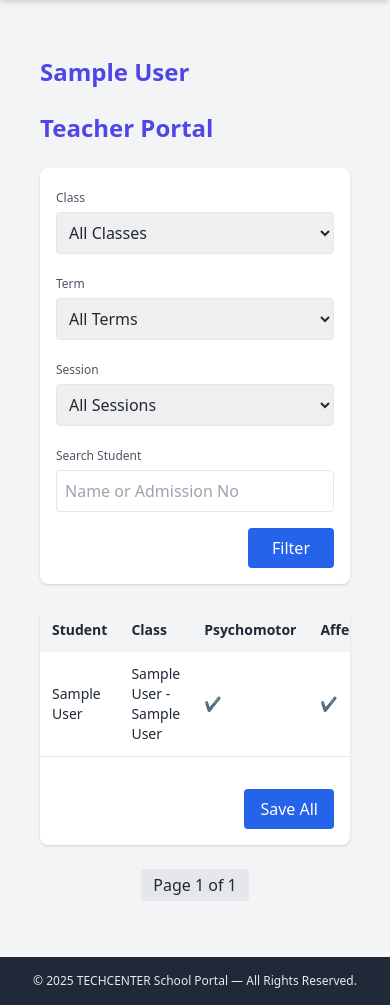
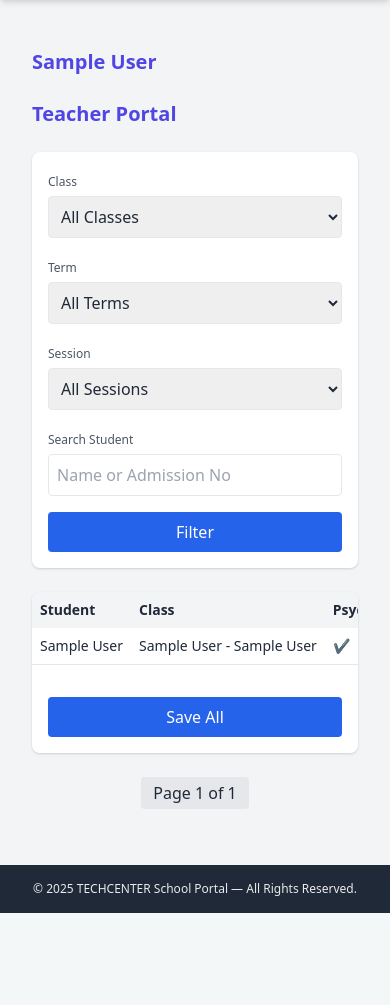
Before and after one commit to Esonest/School-Portal, a Django app: page /results/teacher/portal/ in a window 390 px wide. Shown: the part 64-1069 px from the top of the page. After the commit the page ends 977 px from the top, so only its background shows below. Run offline with Django 5.2, Linux system fonts and the light colour scheme; a user stored in the database is signed in; tables that the repository leaves empty hold one stand-in row (values such as "Sample post"); some libraries are stand-ins or nearby versions.

Commit message:
adjustment

```diff
--- a/results/templates/results/teacher_portal.html
+++ b/results/templates/results/teacher_portal.html
@@ -2,12 +2,13 @@
 {% block content %}
 <link href="https://cdn.jsdelivr.net/npm/tailwindcss@2.2.19/dist/tailwind.min.css" rel="stylesheet">
 
-<div class="max-w-7xl mx-auto p-6 space-y-6">
-  <h1 class="text-2xl font-bold text-{{ school.theme_color }}-600">{{ school.name }}</h1>
-  <h1 class="text-2xl font-bold text-{{ school.theme_color }}-600">Teacher Portal</h1>
+<div class="max-w-7xl mx-auto p-4 sm:p-6 space-y-6">
+
+  <h1 class="text-xl sm:text-2xl font-bold text-{{ school.theme_color }}-600">{{ school.name }}</h1>
+  <h1 class="text-xl sm:text-2xl font-bold text-{{ school.theme_color }}-600">Teacher Portal</h1>
 
   <!-- FILTER BAR -->
-  <form method="GET" class="grid grid-cols-1 md:grid-cols-4 gap-4 bg-white p-4 shadow rounded-lg">
+  <form method="GET" class="grid grid-cols-1 sm:grid-cols-2 md:grid-cols-4 gap-4 bg-white p-4 shadow rounded-lg">
     <div>
       <label class="text-xs text-gray-600">Class</label>
       <select name="class_id" class="mt-1 p-2 w-full border rounded">
@@ -43,8 +44,8 @@
       <input type="text" name="q" value="{{ q }}" placeholder="Name or Admission No" class="mt-1 p-2 w-full border rounded">
     </div>
 
-    <div class="md:col-span-4 flex justify-end">
-      <button class="bg-blue-600 hover:bg-blue-700 text-white px-6 py-2 rounded">Filter</button>
+    <div class="sm:col-span-2 md:col-span-4 flex justify-end">
+      <button class="bg-blue-600 hover:bg-blue-700 text-white px-6 py-2 rounded w-full sm:w-auto">Filter</button>
     </div>
   </form>
 
@@ -54,67 +55,70 @@
     <input type="hidden" name="term" value="{{ term }}">
     <input type="hidden" name="session" value="{{ session }}">
 
-    <div class="bg-white shadow rounded-lg overflow-hidden">
-      <table class="w-full text-sm">
+    <div class="bg-white shadow rounded-lg overflow-x-auto">
+      <table class="w-full text-sm min-w-max">
         <thead class="bg-gray-100 text-left">
           <tr>
-            <th class="p-3">Student</th>
-            <th class="p-3">Class</th>
-            <th class="p-3">Psychomotor</th>
-            <th class="p-3">Affective</th>
-            <th class="p-3">Actions</th>
+            <th class="p-2 sm:p-3">Student</th>
+            <th class="p-2 sm:p-3">Class</th>
+            <th class="p-2 sm:p-3">Psychomotor</th>
+            <th class="p-2 sm:p-3">Affective</th>
+            <th class="p-2 sm:p-3">Actions</th>
           </tr>
         </thead>
         <tbody>
           {% for row in rows %}
           <input type="hidden" name="student_id_{{ row.student.id }}" value="{{ row.student.id }}">
           <tr class="border-b">
-            <td class="p-3">{{ row.student.user.get_full_name }}</td>
-            <td class="p-3">{{ row.student.school_class }}</td>
-            <td class="p-3">{% if row.psychomotor %}✔{% else %}-{% endif %}</td>
-            <td class="p-3">{% if row.affective %}✔{% else %}-{% endif %}</td>
-            <td class="p-3">
+            <td class="p-2 sm:p-3">{{ row.student.user.get_full_name }}</td>
+            <td class="p-2 sm:p-3">{{ row.student.school_class }}</td>
+            <td class="p-2 sm:p-3">{% if row.psychomotor %}✔{% else %}-{% endif %}</td>
+            <td class="p-2 sm:p-3">{% if row.affective %}✔{% else %}-{% endif %}</td>
+            <td class="p-2 sm:p-3">
               <button type="button" onclick="toggleRow('{{ row.student.id }}')" class="text-blue-600 underline">View/Edit Scores</button>
             </td>
           </tr>
 
           <!-- EDITABLE SCORE & DOMAIN ROW -->
           <tr id="row-{{ row.student.id }}" class="hidden bg-gray-50">
-            <td colspan="5" class="p-4">
+            <td colspan="5" class="p-2 sm:p-4">
 
               <!-- Scores -->
               <h3 class="font-semibold mb-2">Scores</h3>
-              <table class="w-full text-xs">
+              <div class="overflow-x-auto">
+                <table class="w-full text-xs sm:text-sm min-w-max">
                   <thead class="bg-gray-200">
                     <tr>
-                    <th class="p-2">Subject</th>
-                    <th class="p-2">CA</th>
-                    <th class="p-2">Exam</th>
-                    <th class="p-2">Total</th>
-                    <th class="p-2">Teacher</th>
+                      <th class="p-1 sm:p-2">Subject</th>
+                      <th class="p-1 sm:p-2">CA</th>
+                      <th class="p-1 sm:p-2">Exam</th>
+                      <th class="p-1 sm:p-2">Total</th>
+                      <th class="p-1 sm:p-2">Teacher</th>
                     </tr>
                   </thead>
                   <tbody>
                     {% for s in row.scores %}
                     <tr class="border-b">
-                    <td class="p-2">{{ s.subject }}</td>
-                    <td class="p-2">
-                      <input type="number" name="ca_{{ s.id }}" min="0" max="100" value="{{ s.ca }}" class="border p-1 w-16 text-right rounded">
+                      <td class="p-1 sm:p-2">{{ s.subject }}</td>
+                      <td class="p-1 sm:p-2">
+                        <input type="number" name="ca_{{ s.id }}" min="0" max="100" value="{{ s.ca }}" class="border p-1 w-12 sm:w-16 text-right rounded">
                       </td>
-                    <td class="p-2">
-                      <input type="number" name="exam_{{ s.id }}" min="0" max="100" value="{{ s.exam }}" class="border p-1 w-16 text-right rounded">
+                      <td class="p-1 sm:p-2">
+                        <input type="number" name="exam_{{ s.id }}" min="0" max="100" value="{{ s.exam }}" class="border p-1 w-12 sm:w-16 text-right rounded">
                       </td>
-                    <td class="p-2 font-bold">{{ s.total }}</td>
-                    <td class="p-2">{{ s.teacher }}</td>
+                      <td class="p-1 sm:p-2 font-bold">{{ s.total }}</td>
+                      <td class="p-1 sm:p-2">{{ s.teacher }}</td>
                     </tr>
                     {% empty %}
                     <tr><td colspan="5" class="p-2 text-center text-gray-500">No scores available</td></tr>
                     {% endfor %}
                   </tbody>
                 </table>
+              </div>
 
               <!-- Psychomotor & Affective Domains -->
-              <div class="grid grid-cols-2 gap-4 mt-4">
+              <div class="overflow-x-auto mt-4">
+                <div class="grid grid-cols-1 sm:grid-cols-2 gap-4 min-w-max">
                   {% if row.psychomotor %}
                   <div>
                     <h4 class="font-medium mb-1">Psychomotor</h4>
@@ -139,6 +143,7 @@
                   </div>
                   {% endif %}
                 </div>
+              </div>
 
             </td>
           </tr>
@@ -147,21 +152,21 @@
       </table>
 
       <div class="mt-4 text-right p-4">
-        <button type="submit" class="px-4 py-2 bg-blue-600 text-white rounded">Save All</button>
+        <button type="submit" class="px-4 py-2 bg-blue-600 text-white rounded w-full sm:w-auto">Save All</button>
       </div>
     </div>
   </form>
 
   <!-- PAGINATION -->
-  <div class="flex justify-center space-x-2 mt-4">
+  <div class="flex flex-wrap justify-center space-x-2 mt-4">
     {% if students_page.has_previous %}
-    <a href="?page={{ students_page.previous_page_number }}" class="px-3 py-1 border rounded">Prev</a>
+    <a href="?page={{ students_page.previous_page_number }}" class="px-3 py-1 border rounded mb-2 sm:mb-0">Prev</a>
     {% endif %}
 
-    <span class="px-3 py-1 bg-gray-200 rounded">Page {{ students_page.number }} of {{ students_page.paginator.num_pages }}</span>
+    <span class="px-3 py-1 bg-gray-200 rounded mb-2 sm:mb-0">Page {{ students_page.number }} of {{ students_page.paginator.num_pages }}</span>
 
     {% if students_page.has_next %}
-    <a href="?page={{ students_page.next_page_number }}" class="px-3 py-1 border rounded">Next</a>
+    <a href="?page={{ students_page.next_page_number }}" class="px-3 py-1 border rounded mb-2 sm:mb-0">Next</a>
     {% endif %}
   </div>
 </div>
--- a/results/views.py
+++ b/results/views.py
@@ -1498,6 +1498,7 @@ def verify_result(request, admission_no):
     URL format:
     /results/verify/<admission_no>/?token=<verification_token>&view=cumulative/term&term=<selected_term>
     """
+
     # ---------------------------
     # Fetch query parameters
     # ---------------------------
@@ -1530,6 +1531,7 @@ def verify_result(request, admission_no):
     # Build result context
     # ---------------------------
     context = {}
+
     if view_type == "cumulative":
         # Cumulative result
         context = build_cumulative_result_context(student, session=current_session)
@@ -1563,37 +1565,32 @@ def verify_result(request, admission_no):
         verification = ResultVerification.objects.create(student=student, valid=True)
 
     # ---------------------------
-    # Generate QR code URL
+    # Generate QR code URL (safe)
     # ---------------------------
-    # ---------------------------
-# Generate QR code URL (handles term & cumulative)
-# ---------------------------
-    # ---------------------------
-# Generate QR code URL safely
-# ---------------------------
     base_url = getattr(settings, "SITE_URL", "https://techcenter-p2au.onrender.com")
 
     if context.get("is_cumulative"):
+        # Cumulative view
+        view_for_qr = "cumulative"
         verification_url = (
-        f"{base_url}/results/verify/{student.admission_no}/"
-        f"?token={verification.verification_token}"
-        f"&view=cumulative"
-        f"&session={current_session}"
+            f"{base_url}/results/verify/{student.admission_no}/"
+            f"?token={verification.verification_token}"
+            f"&view={view_for_qr}"
+            f"&session={current_session}"
         )
     else:
         # Term view
-        term_for_qr = context.get("terms")[0]  # safe: pick first term in context
+        view_for_qr = "term"
+        term_for_qr = context.get("terms")[0] if context.get("terms") else "1"  # safe fallback
         verification_url = (
             f"{base_url}/results/verify/{student.admission_no}/"
             f"?token={verification.verification_token}"
-            f"&view=term"
+            f"&view={view_for_qr}"
             f"&term={term_for_qr}"
             f"&session={current_session}"
         )
 
     context["qr_data_uri"] = _generate_qr_data_uri(verification_url, box_size=6)
-
-
 
     # ---------------------------
     # Common template fields
@@ -1607,6 +1604,7 @@ def verify_result(request, admission_no):
     })
 
     return render(request, "results/verify_result.html", context)
+
 
 
 
```
Lines whose indentation alone changed are shown as unchanged.
